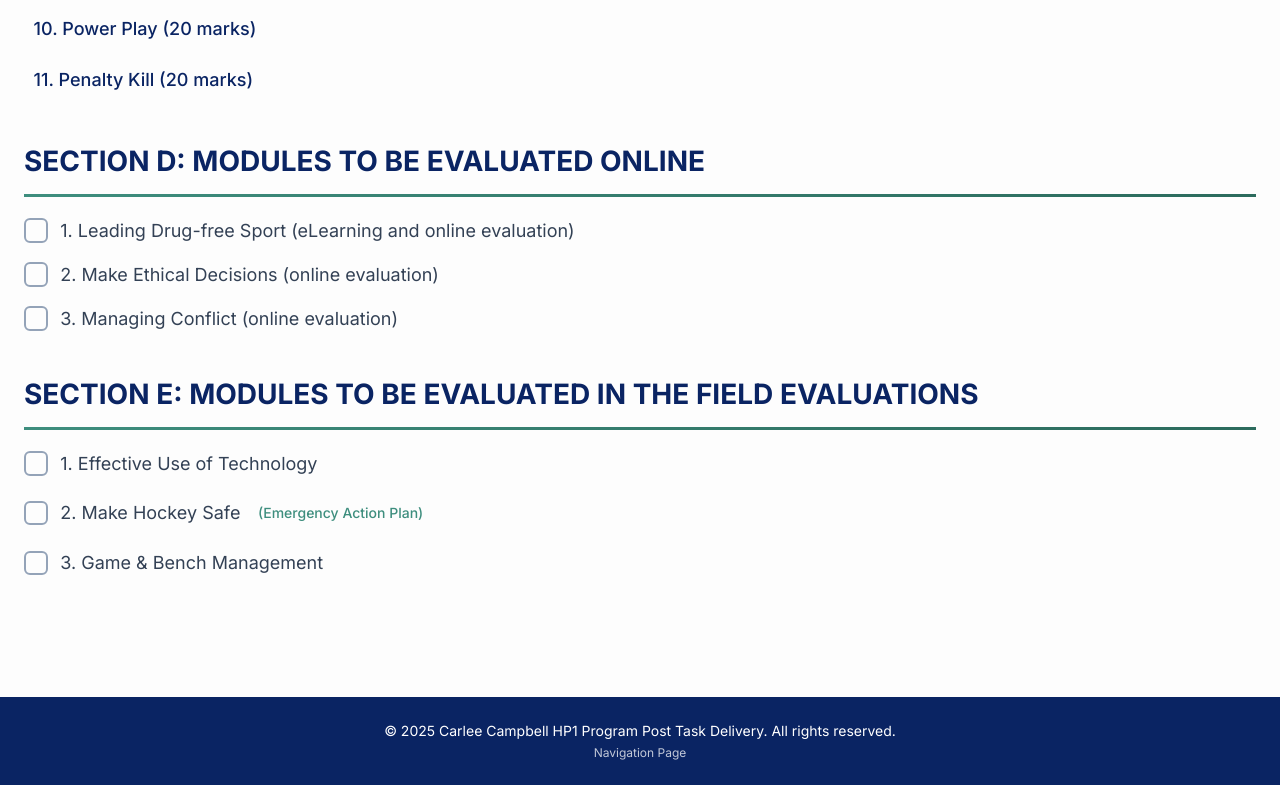
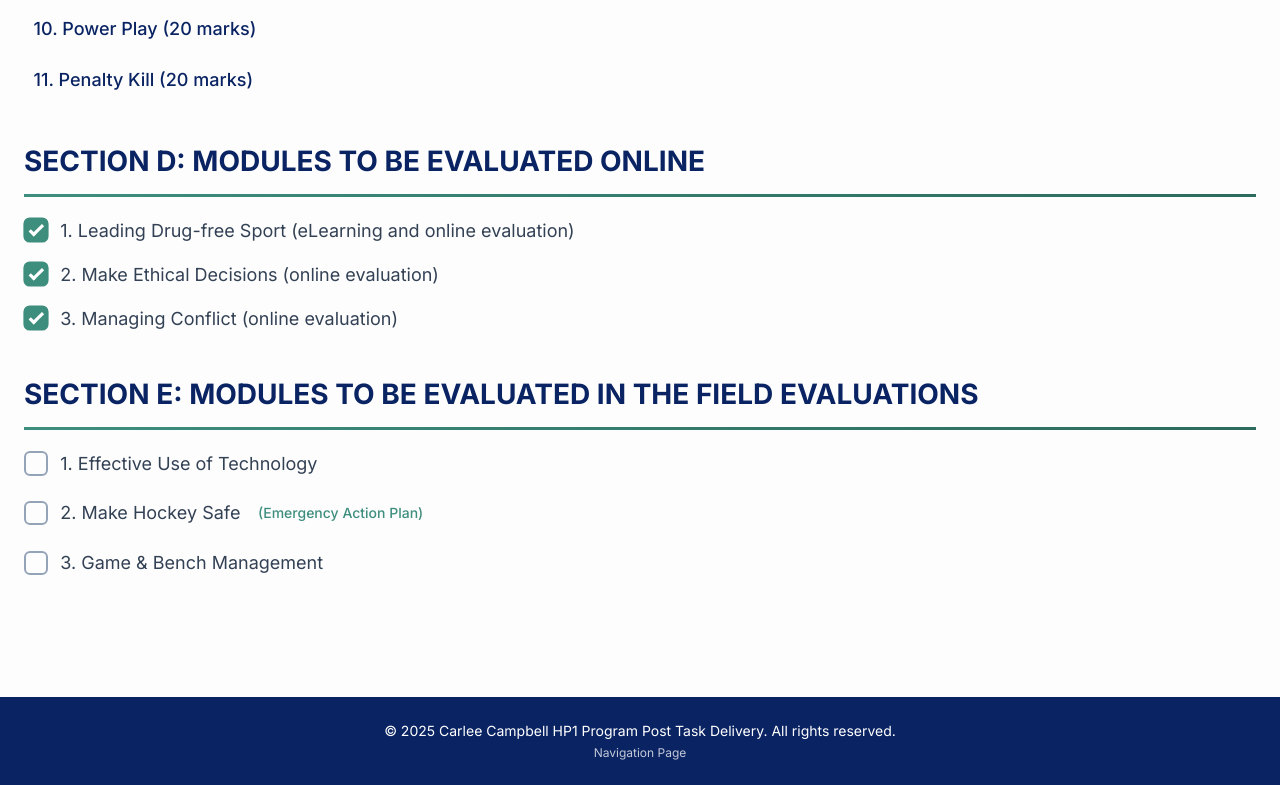
Before and after one commit to ccampbell1988/HP1-Post-Task-Home-Page, a plain HTML site: page index.html in a window 1280 px wide. Shown: the part 909-1694 px from the top of the page. Drawn offline with nearby package versions, Linux system fonts and the light colour scheme.

Commit message:
Mark Section D online modules as completed
Co-Authored-By: Claude Opus 5.5 <noreply@anthropic.com>

```diff
--- a/index.html
+++ b/index.html
@@ -333,15 +333,15 @@
             <h2 class="section-heading">SECTION D: MODULES TO BE EVALUATED ONLINE</h2>
             <ul class="space-y-4 text-lg">
                 <li class="flex items-center">
-                    <input type="checkbox" id="d1" name="d1" class="form-checkbox">
+                    <input type="checkbox" id="d1" name="d1" class="form-checkbox" checked aria-readonly="true" onclick="return false;">
                     <label for="d1" class="checkbox-label">1. Leading Drug-free Sport (eLearning and online evaluation)</label>
                 </li>
                 <li class="flex items-center">
-                    <input type="checkbox" id="d2" name="d2" class="form-checkbox">
+                    <input type="checkbox" id="d2" name="d2" class="form-checkbox" checked aria-readonly="true" onclick="return false;">
                     <label for="d2" class="checkbox-label">2. Make Ethical Decisions (online evaluation)</label>
                 </li>
                 <li class="flex items-center">
-                    <input type="checkbox" id="d3" name="d3" class="form-checkbox">
+                    <input type="checkbox" id="d3" name="d3" class="form-checkbox" checked aria-readonly="true" onclick="return false;">
                     <label for="d3" class="checkbox-label">3. Managing Conflict (online evaluation)</label>
                 </li>
             </ul>
```
